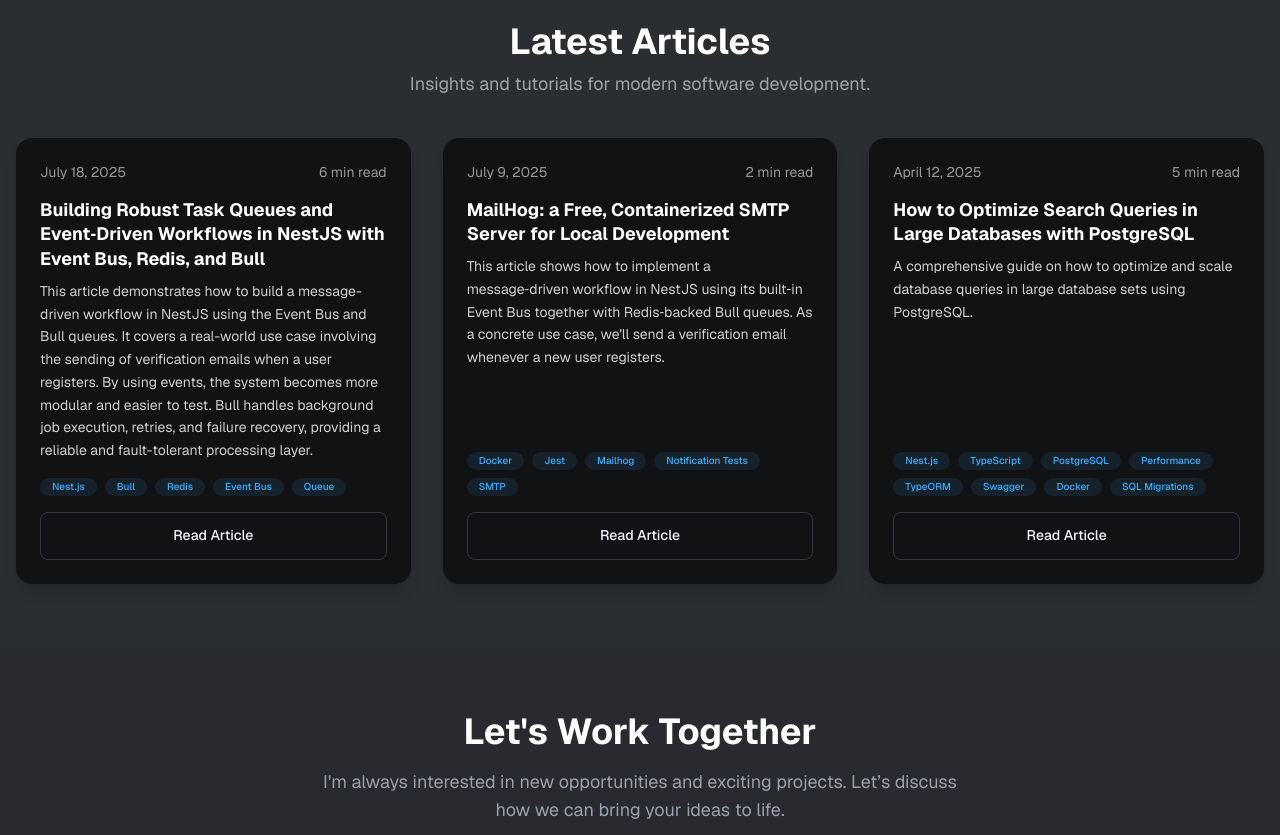
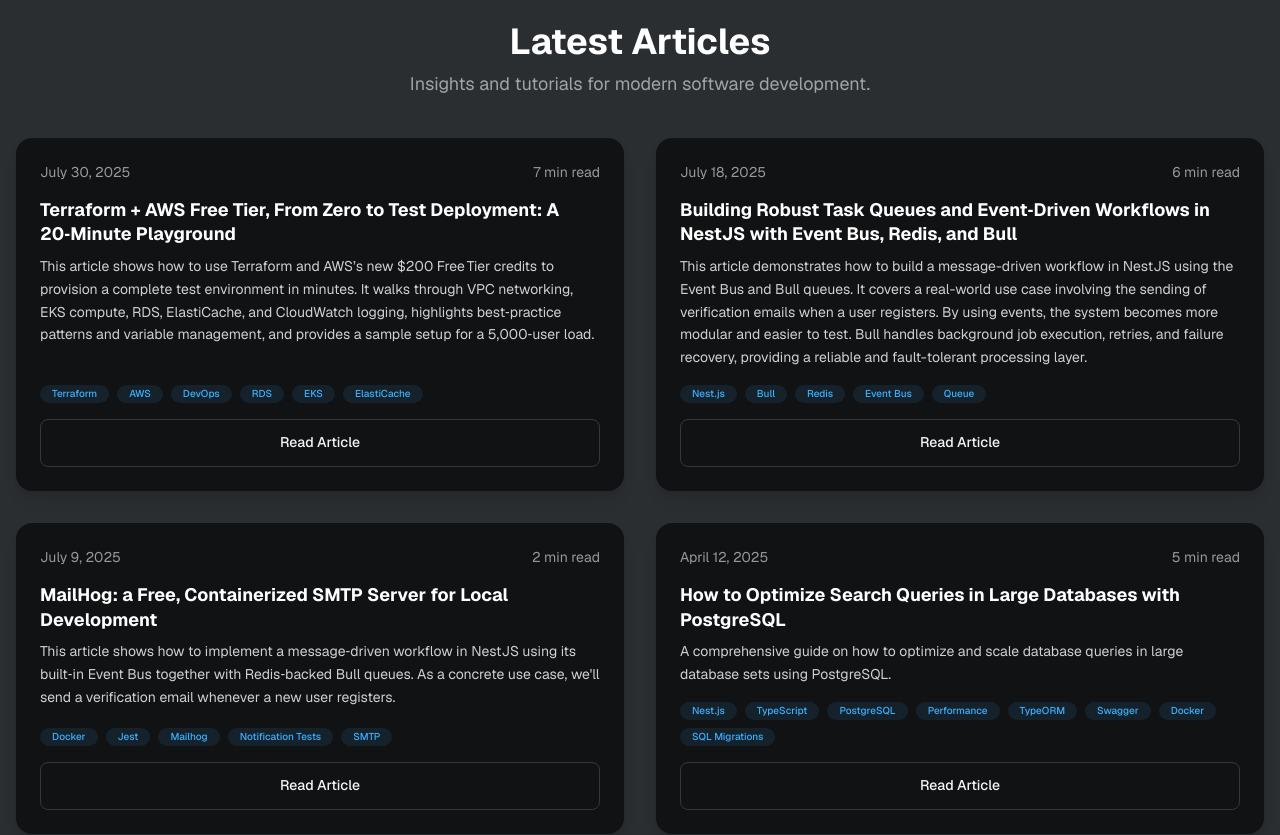
Before and after one commit to venuziano/portfolio, a Next.js app: page / in a window 1280 px wide. Shown: the part 3360-4195 px from the top of the page. Built offline with nearby package versions, Linux system fonts and the light colour scheme; no server answers.

Commit message:
ADD: Add article to the article section

```diff
--- a/src/components/LatestArticles.tsx
+++ b/src/components/LatestArticles.tsx
@@ -2,6 +2,16 @@ import React from "react";
 import Pagination from "./Pagination";
 
 const articles = [
+  {
+    id: crypto.randomUUID(),
+    title: "Terraform + AWS Free Tier, From Zero to Test Deployment: A 20‑Minute Playground",
+    date: "July 30, 2025",
+    readTime: "7 min read",
+    description:
+      "This article shows how to use Terraform and AWS’s new $200 Free Tier credits to provision a complete test environment in minutes. It walks through VPC networking, EKS compute, RDS, ElastiCache, and CloudWatch logging, highlights best‑practice patterns and variable management, and provides a sample setup for a 5,000‑user load.",
+    tags: ["Terraform", "AWS", "DevOps", "RDS", "EKS", "ElastiCache"],
+    url: "https://dev.to/venuziano/from-zero-to-test-deployment-terraform-aws-free-tier-a-30-minute-playground-599",
+  },
   {
     id: crypto.randomUUID(),
     title: "Building Robust Task Queues and Event‑Driven Workflows in NestJS with Event Bus, Redis, and Bull",
@@ -10,7 +20,7 @@ const articles = [
     description:
       "This article demonstrates how to build a message-driven workflow in NestJS using the Event Bus and Bull queues. It covers a real-world use case involving the sending of verification emails when a user registers. By using events, the system becomes more modular and easier to test. Bull handles background job execution, retries, and failure recovery, providing a reliable and fault-tolerant processing layer.",
     tags: ["Nest.js", "Bull", "Redis", "Event Bus", "Queue"],
-    url: "https://shifters.dev/blogs/building-robust-task-queues-and-eventdriven-workflows-in-nestjs-with-event-bus-redis-and-bull",
+    url: "https://dev.to/venuziano/building-robust-task-queues-and-event-driven-workflows-in-nestjs-with-event-bus-using-redis-and-bull-38c3",
   },
   {
     id: crypto.randomUUID(),
@@ -45,9 +55,9 @@ export default function LatestArticles() {
           Insights and tutorials for modern software development.
         </p>
 
-        <Pagination items={articles} itemsPerPage={6}>
+        <Pagination items={articles} itemsPerPage={4}>
           {(displayedArticles) => (
-            <div className="grid grid-cols-1 md:grid-cols-2 lg:grid-cols-3 gap-8">
+            <div className="grid grid-cols-1 md:grid-cols-2 gap-8">
               {displayedArticles.map((article) => (
                 <div
                   key={article.id}
```
